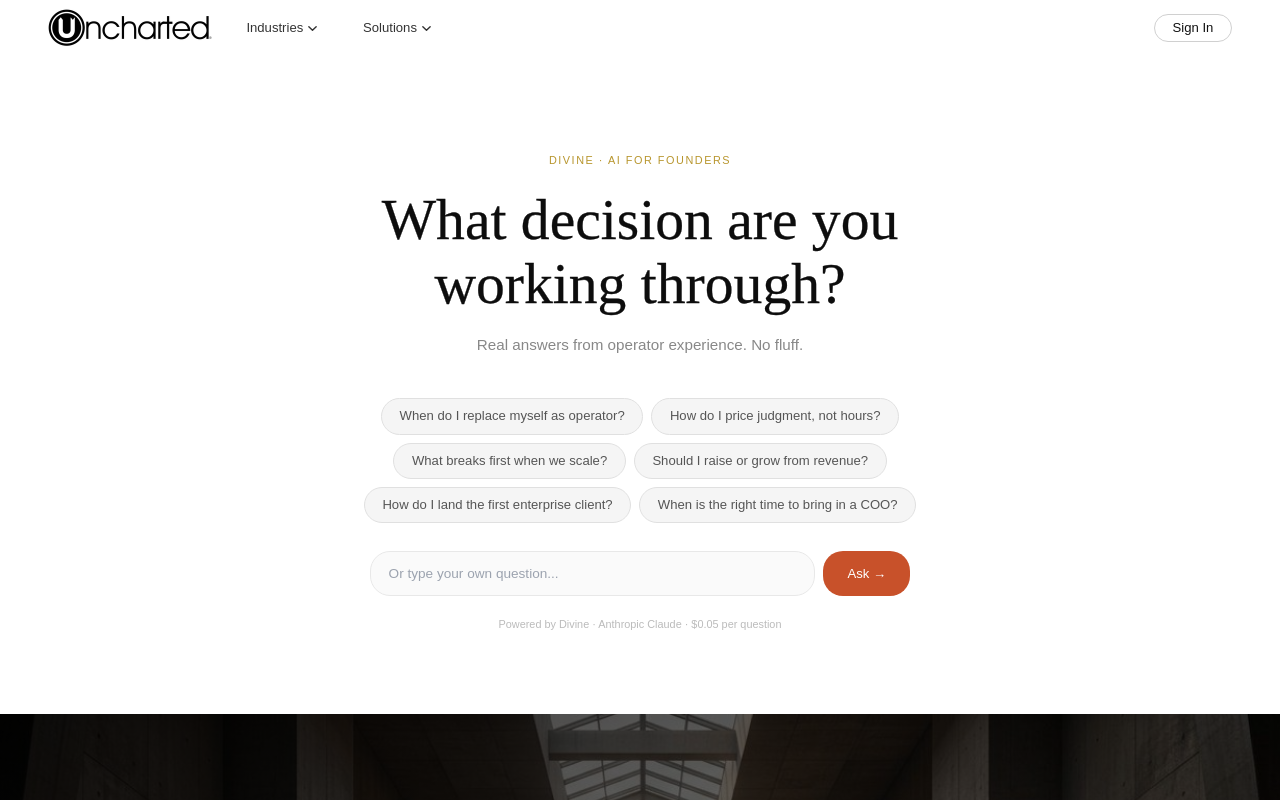
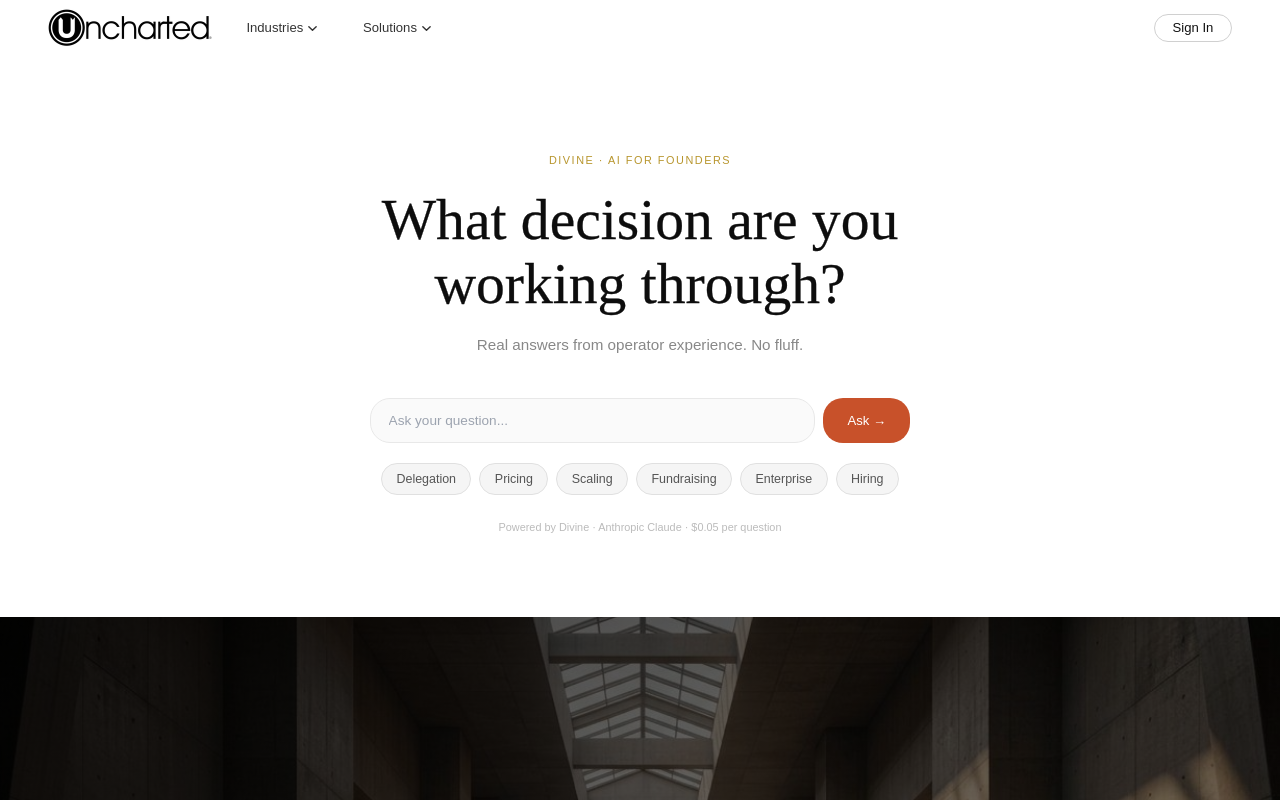
Before and after one commit to roothold/uncharted, a React (Vite) app: page / in a window 1280 px wide. Shown: the top 800 px of the page. Built offline with nearby package versions, Linux system fonts and the light colour scheme.

Commit message:
Add files via upload

```diff
--- a/src/DivineHero.jsx
+++ b/src/DivineHero.jsx
@@ -1,12 +1,12 @@
 import { useState } from "react";
 
 const QUESTIONS = [
-  { q:"When do I replace myself as operator?",        domain:"Leadership"   },
-  { q:"How do I price judgment, not hours?",          domain:"Pricing"      },
-  { q:"What breaks first when we scale?",             domain:"Operations"   },
-  { q:"Should I raise or grow from revenue?",         domain:"Capital"      },
-  { q:"How do I land the first enterprise client?",   domain:"Sales"        },
-  { q:"When is the right time to bring in a COO?",    domain:"Hiring"       },
+  { q:"When do I replace myself as operator?",       chip:"Delegation"    },
+  { q:"How do I price judgment, not hours?",         chip:"Pricing"       },
+  { q:"What breaks first when we scale?",            chip:"Scaling"       },
+  { q:"Should I raise or grow from revenue?",        chip:"Fundraising"   },
+  { q:"How do I land the first enterprise client?",  chip:"Enterprise"    },
+  { q:"When is the right time to bring in a COO?",   chip:"Hiring"        },
 ];
 
 const go = (q) => {
@@ -46,33 +46,15 @@ export default function DivineHero() {
           Real answers from operator experience. No fluff.
         </p>
 
-        {/* Question chips */}
-        <div style={{ display:"flex", flexWrap:"wrap", justifyContent:"center",
-          gap:"0.5rem", marginBottom:"1.75rem",
-          opacity:0, animation:"fadeUp 0.7s 0.4s forwards" }}>
-          {QUESTIONS.map((item, i) => (
-            <button key={i} onClick={() => go(item.q)}
-              style={{ fontFamily:"'Inter Tight', sans-serif", fontWeight:400,
-                fontSize:"0.82rem", color:"#555555",
-                backgroundColor:"#F5F5F5", border:"1px solid #E0E0E0",
-                borderRadius:"20px", padding:"0.5rem 1.1rem",
-                cursor:"pointer", transition:"all 0.15s ease", lineHeight:1.4 }}
-              onMouseEnter={e=>{e.currentTarget.style.backgroundColor="#EAEAEA";e.currentTarget.style.borderColor="#BDBDBD";e.currentTarget.style.color="#0D0D0D";}}
-              onMouseLeave={e=>{e.currentTarget.style.backgroundColor="#F5F5F5";e.currentTarget.style.borderColor="#E0E0E0";e.currentTarget.style.color="#555555";}}>
-              {item.q}
-            </button>
-          ))}
-        </div>
-
-        {/* Custom input */}
-        <div style={{ display:"flex", maxWidth:"540px", margin:"0 auto",
-          gap:"0.5rem", opacity:0, animation:"fadeUp 0.7s 0.5s forwards" }}>
+        {/* Custom input — above chips */}
+        <div style={{ display:"flex", maxWidth:"540px", margin:"0 auto 1.25rem",
+          gap:"0.5rem", opacity:0, animation:"fadeUp 0.7s 0.4s forwards" }}>
           <input
             type="text"
             value={query}
             onChange={e => setQuery(e.target.value)}
             onKeyDown={e => { if (e.key === "Enter") go(query.trim() || undefined); }}
-            placeholder="Or type your own question..."
+            placeholder="Ask your question..."
             style={{ flex:1, padding:"0.7rem 1.1rem", borderRadius:"20px",
               border:"1px solid #E8E8E8",
               fontFamily:"'Inter Tight', sans-serif", fontSize:"0.85rem",
@@ -92,9 +74,27 @@ export default function DivineHero() {
           </button>
         </div>
 
+        {/* Question chips — short labels, below input */}
+        <div style={{ display:"flex", flexWrap:"wrap", justifyContent:"center",
+          gap:"0.5rem", marginBottom:"1.5rem",
+          opacity:0, animation:"fadeUp 0.7s 0.5s forwards" }}>
+          {QUESTIONS.map((item, i) => (
+            <button key={i} onClick={() => go(item.q)}
+              style={{ fontFamily:"'Inter Tight', sans-serif", fontWeight:400,
+                fontSize:"0.78rem", color:"#555555",
+                backgroundColor:"#F5F5F5", border:"1px solid #E0E0E0",
+                borderRadius:"20px", padding:"0.4rem 0.9rem",
+                cursor:"pointer", transition:"all 0.15s ease", lineHeight:1.4 }}
+              onMouseEnter={e=>{e.currentTarget.style.backgroundColor="#EAEAEA";e.currentTarget.style.borderColor="#BDBDBD";e.currentTarget.style.color="#0D0D0D";}}
+              onMouseLeave={e=>{e.currentTarget.style.backgroundColor="#F5F5F5";e.currentTarget.style.borderColor="#E0E0E0";e.currentTarget.style.color="#555555";}}>
+              {item.chip}
+            </button>
+          ))}
+        </div>
+
         {/* Attribution */}
         <p style={{ fontFamily:"'Inter Tight', sans-serif", fontWeight:300,
-          fontSize:"0.68rem", color:"#BBBBBB", marginTop:"1.25rem",
+          fontSize:"0.68rem", color:"#BBBBBB",
           opacity:0, animation:"fadeUp 0.7s 0.6s forwards" }}>
           Powered by Divine · Anthropic Claude · $0.05 per question
         </p>
```
